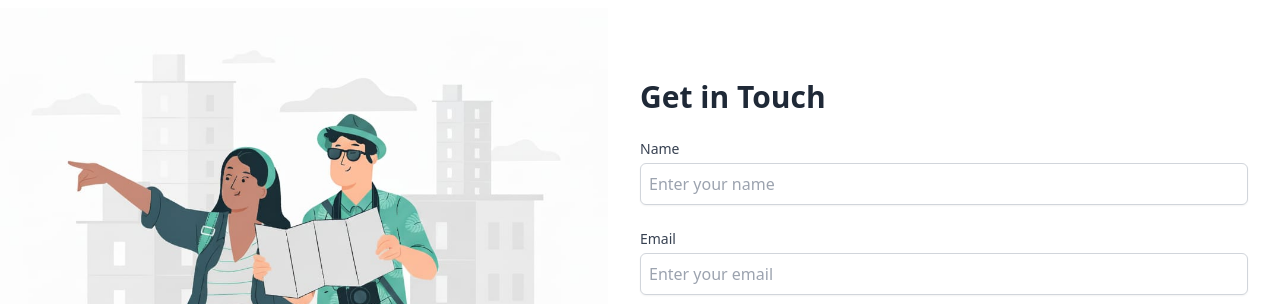
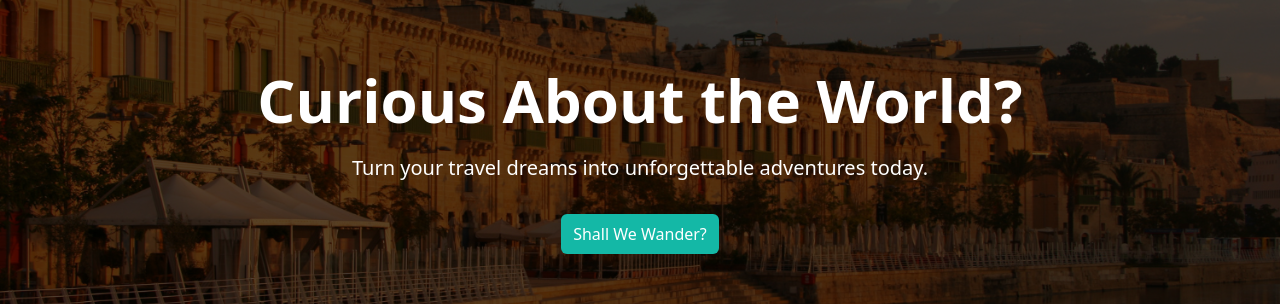
Before and after one commit to AsthaMathpal/WanderBloom, a React (Vite) app: page / in a window 1280 px wide. Shown: the part 4351-4655 px from the top of the page. Built offline with nearby package versions, Linux system fonts and the light colour scheme.

Commit message:
Fresh start

```diff
--- a/src/App.jsx
+++ b/src/App.jsx
@@ -5,6 +5,7 @@ import Hero from './Components/Hero';
 import FeatureDestination from './Components/FeatureDestination';
 import Features from './Components/Features';
 import GalleryComp from './Components/GalleryComp';
+import Banner  from './Components/Banner';
 import ContactComp from './Components/ContactComp';
 import ScrollToTop from './Components/ScrollToTop';
 import Footer from './Components/Footer';
@@ -32,6 +33,7 @@ function App() {
               <FeatureDestination />
               <Features />
               <GalleryComp />
+              <Banner/>
               <ContactComp />
             </>
           } />
```
